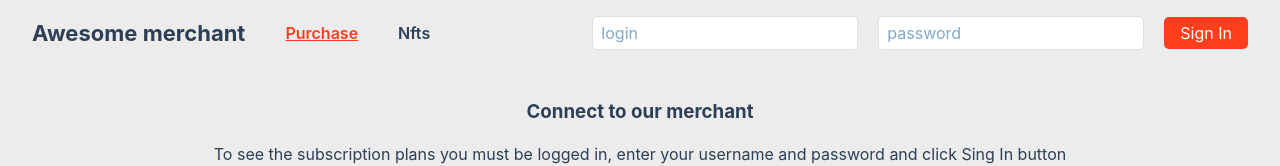
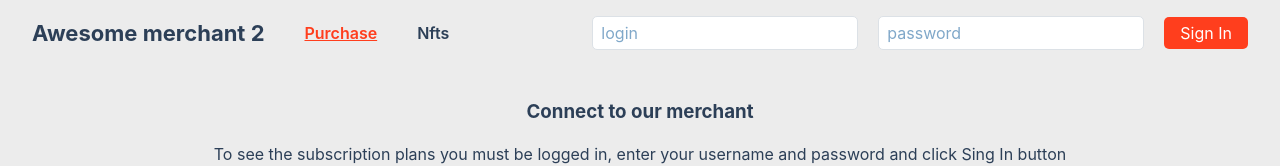
Before and after one commit to dexolacom/LA-MerchantMockFrontend2, a React (Create React App) app: page / in a window 1280 px wide. Shown: the top 166 px of the page. Built offline with nearby package versions, Linux system fonts and the light colour scheme.

Commit message:
ADD | merchant name 2

```diff
--- a/src/components/Header/Header.tsx
+++ b/src/components/Header/Header.tsx
@@ -40,7 +40,7 @@ const Header:React.FC<LoginProps> = ({isUserLogged, setIsUserLogged}) => {
     <Wrapper>
       <Content>
         <TitleContainer>
-          <Title fontSize={'22px'} margin={0}>Awesome merchant</Title>
+          <Title fontSize={'22px'} margin={0}>Awesome merchant 2</Title>
           <RouterNavLink to='/'>Purchase</RouterNavLink>
           <RouterNavLink to='/nfts'>Nfts</RouterNavLink>
         </TitleContainer>
```
